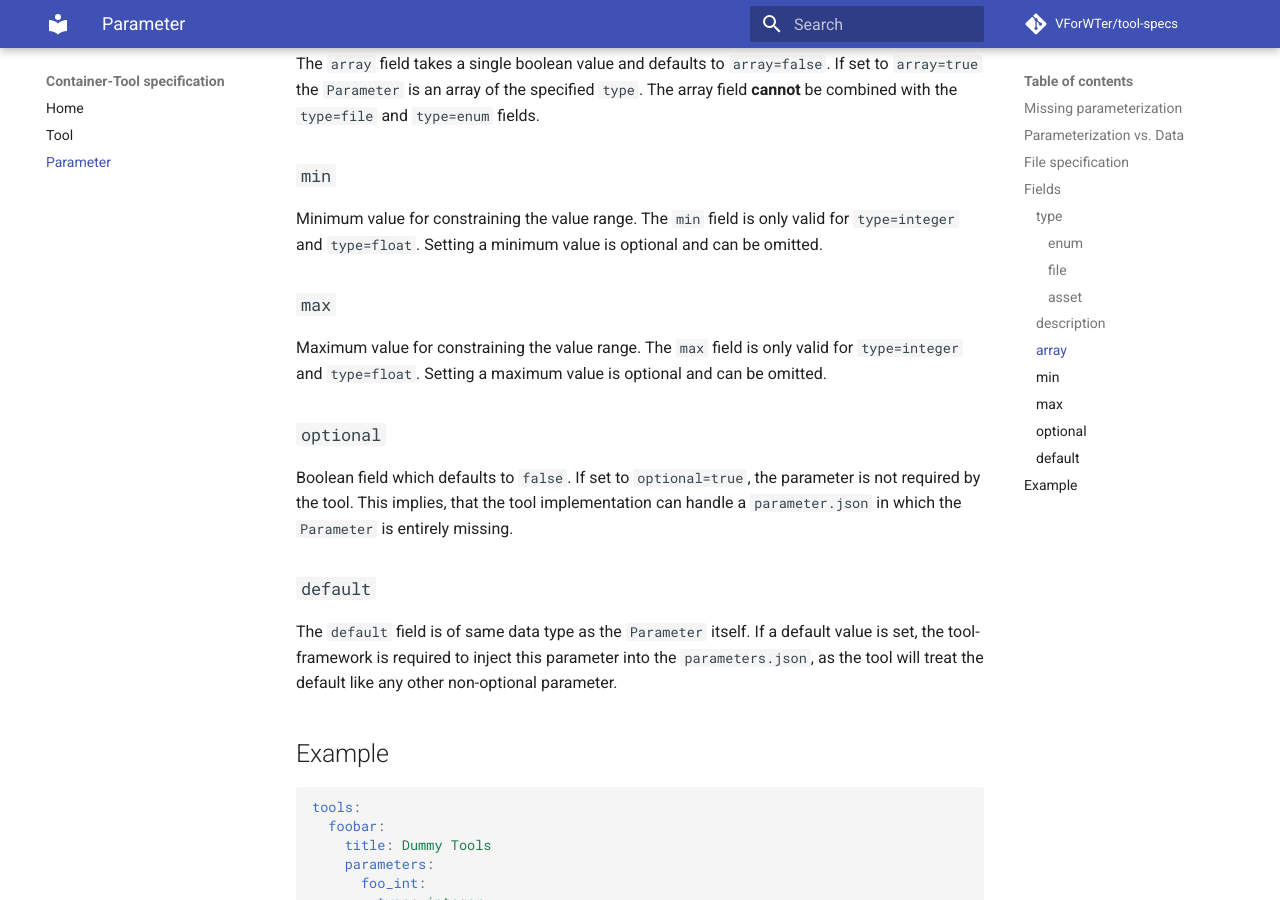
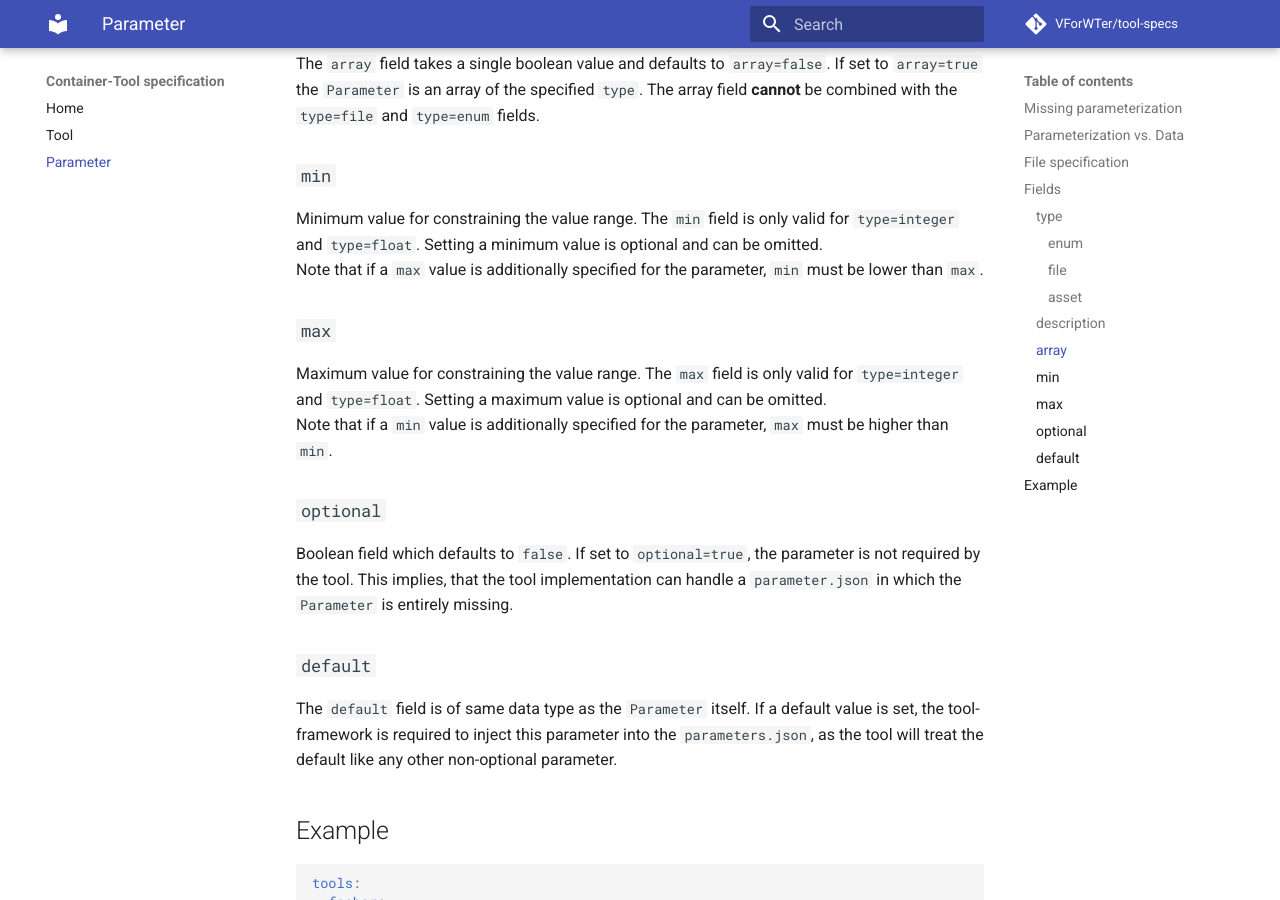
Before and after one commit to VForWaTer/tool-specs, an MkDocs documentation site: the page built from docs/parameter.md, in a window 1280 px wide and 900 px high, scrolled down 3216 px. Built offline with MkDocs 1.6.1 and Material for MkDocs 9.7.7, drawn with Linux system fonts in a browser that asks for light colours; comment, search, counter and statistics services are not loaded.

Commit message:
min, max constraints

```diff
--- a/docs/parameter.md
+++ b/docs/parameter.md
@@ -136,11 +136,12 @@ The `array` field takes a single boolean value and defaults to `array=false`. If
 ### `min`
 
 Minimum value for constraining the value range. The `min` field is only valid for `type=integer` and `type=float`. Setting a minimum value is optional and can be omitted.
+Note that if a `max` value is additionally specified for the parameter, `min` must be lower than `max`.
 
 ### `max`
 
 Maximum value for constraining the value range. The `max` field is only valid for `type=integer` and `type=float`. Setting a maximum value is optional and can be omitted.
-
+Note that if a `min` value is additionally specified for the parameter, `max` must be higher than `min`.
 
 ### `optional`
 
```
